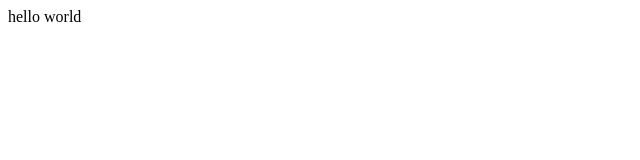
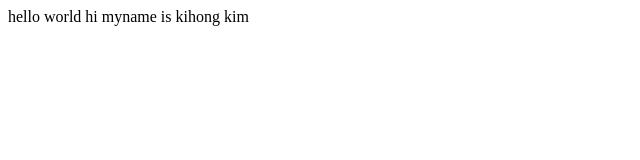
Before and after one commit to armresler/opentutorials_armresler, a plain HTML site: page index.html in a window 1280 px wide. Shown: the whole page, without its empty margins (0-640 px from the left). Drawn offline with Linux system fonts and the light colour scheme.

Commit message:
add index.html

```diff
--- a/index.html
+++ b/index.html
@@ -19,6 +19,6 @@
 	</head>
 
 	<body>
-		hello world
+		hello world hi myname is kihong kim
 			</body>
 </html>
```
